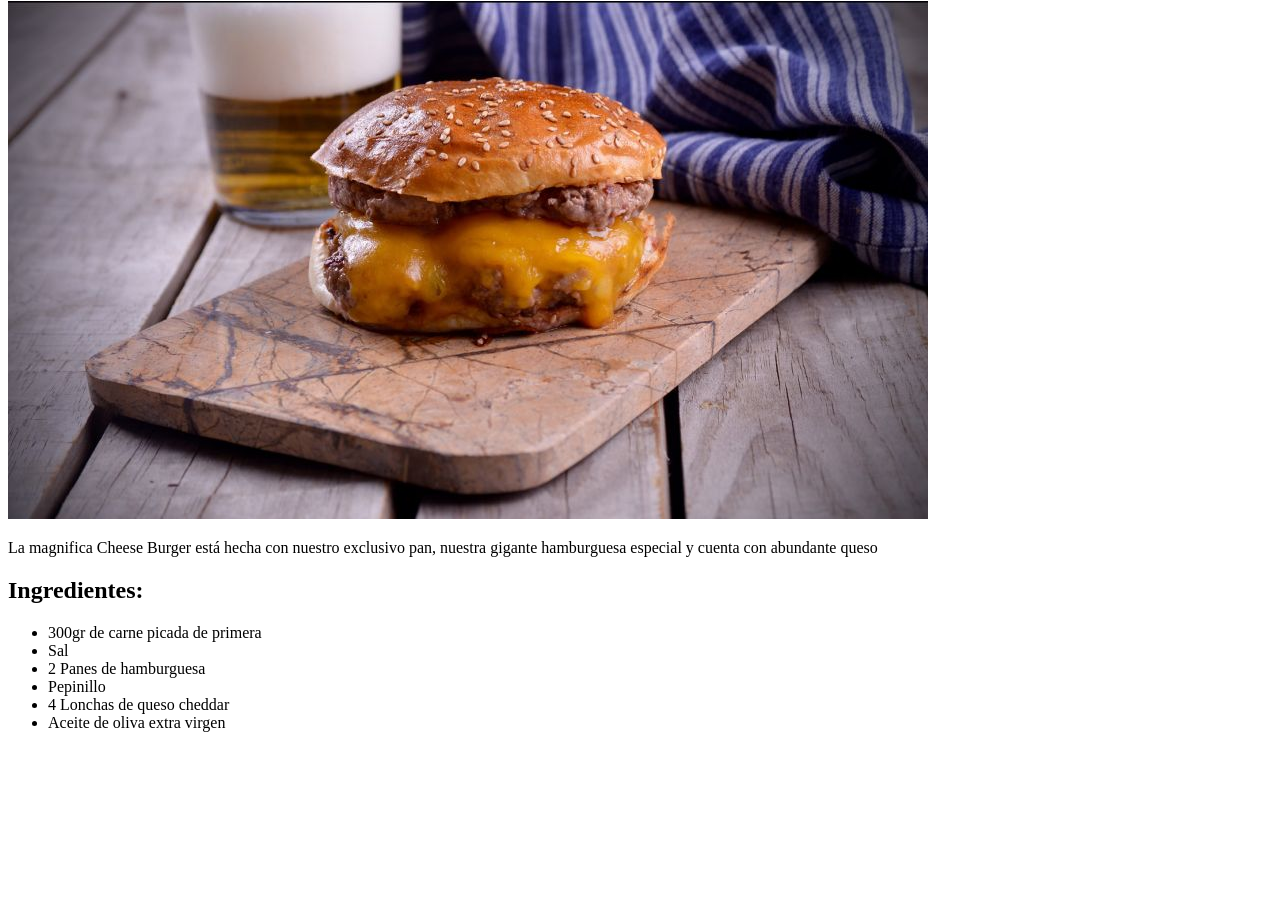
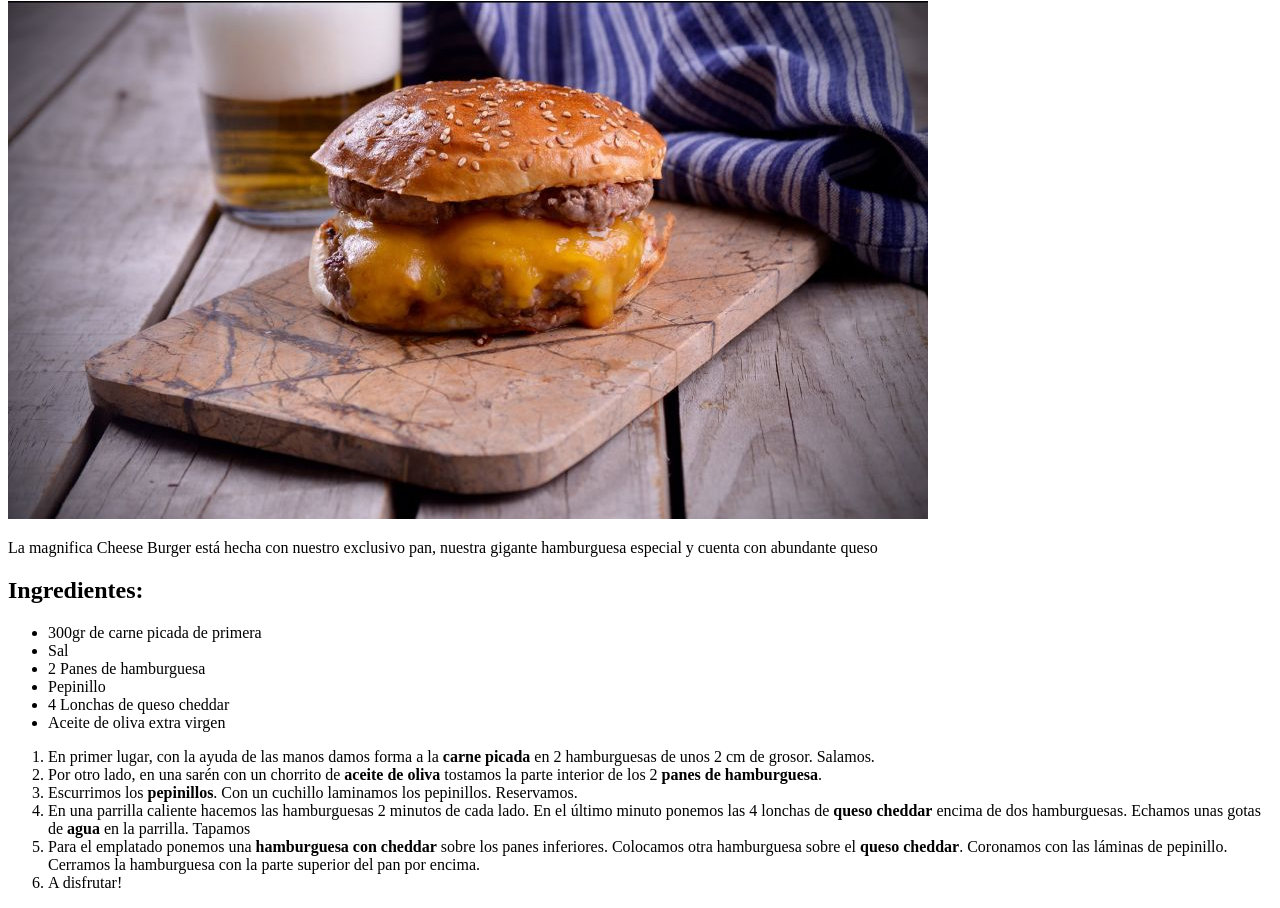
Before and after one commit to Liaz7/odin-recipes, a plain HTML site: page recipes/hamburguesa.html in a window 1280 px wide. Shown: the part 79-987 px from the top of the page. Before the commit the page ends 827 px from the top, so only its background shows below. Drawn offline with Linux system fonts and the light colour scheme.

Commit message:
Strong on every recipe title

```diff
--- a/recipes/hamburguesa.html
+++ b/recipes/hamburguesa.html
@@ -5,7 +5,7 @@
         <title>Hamburger</title>
     </head>
     <body>
-        <h1>Cheeseburger</h1>
+        <h1><strong>Cheeseburger</strong></h1>
 
         <img src="../img/hamburguesa.jpg" alt="una rica hamburguesita">
 
@@ -13,7 +13,7 @@
             gigante hamburguesa especial y cuenta con abundante queso </p>
 
 
-            <h2>Ingredientes:</h2>
+        <h2>Ingredientes:</h2>
 
         <ul>
             <li>300gr de carne picada de primera</li>
@@ -23,6 +23,34 @@
             <li>4 Lonchas de queso cheddar</li>
             <li>Aceite de oliva extra virgen</li>
         </ul>
+        <Ol>
+            <li>En primer lugar, con la ayuda de las manos damos forma
+                a la <strong>carne picada</strong> en 2 hamburguesas de unos 2 cm de
+                grosor. Salamos.
+            </li>
 
+            <li>Por otro lado, en una sarén con un chorrito de
+                <strong>aceite de oliva</strong> tostamos la parte interior de los 2
+                <strong>panes de hamburguesa</strong>.
+            </li>
+
+            <li>Escurrimos los <strong>pepinillos</strong>. Con un cuchillo laminamos
+                los pepinillos. Reservamos.
+            </li>
+
+            <li>En una parrilla caliente hacemos las hamburguesas 2 minutos
+                de cada lado. En el último minuto ponemos las 4 lonchas de
+                <strong>queso cheddar</strong> encima de dos hamburguesas. Echamos unas
+                gotas de <strong>agua</strong> en la parrilla. Tapamos
+            </li>
+
+            <li>Para el emplatado ponemos una <strong>hamburguesa con cheddar</strong>
+                sobre los panes inferiores. Colocamos otra hamburguesa sobre el
+                <strong>queso cheddar</strong>. Coronamos con las láminas de pepinillo.
+                Cerramos la hamburguesa con la parte superior del pan por encima.
+            </li>
+
+            <li>A disfrutar!</li>
+        </Ol>
     </body>
 </html>
```
Also changed, not shown: index.html (+1 -1 lines), recipes/milanesa.html (+1 -1 lines), recipes/pasta.html (+1 -1 lines).
